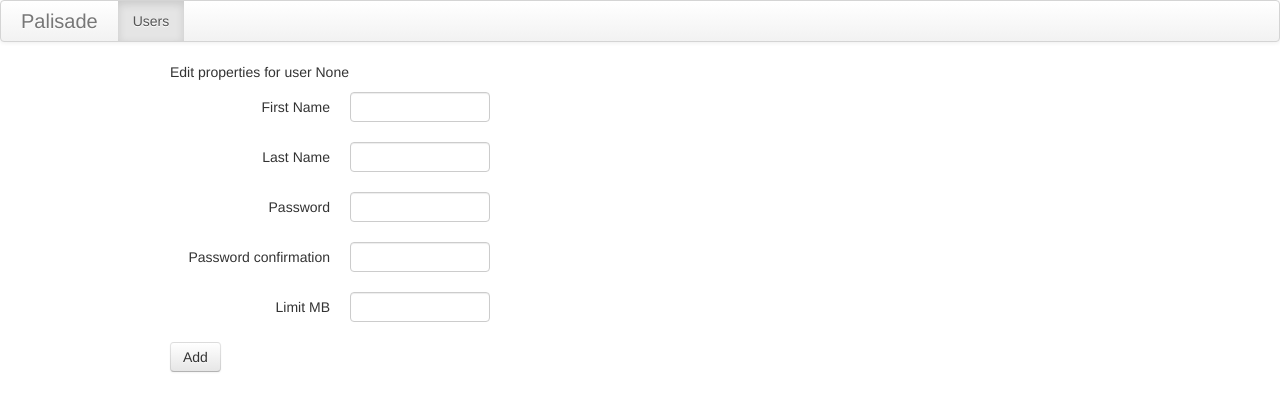
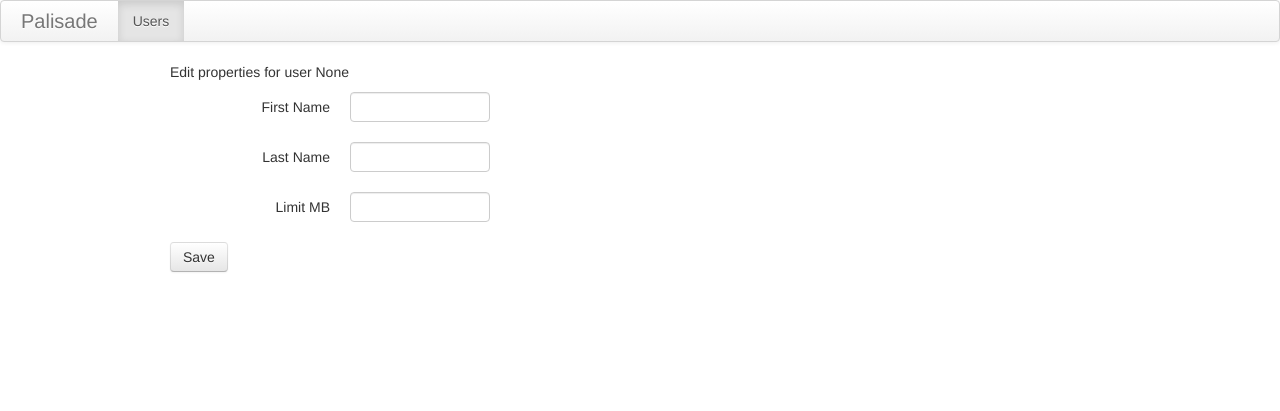
Before and after one commit to abazad/palisade, a Flask app: template palisade/ui/admin/templates/edit_user.html in a window 1280 px wide. Shown: the top 411 px of the page. Run offline with Flask 2, Linux system fonts and the light colour scheme; the template is opened without the code that fills it: values that come from a table or form of the project are taken from there, others are empty; parts of the project's set-up code (start-up, migrations or seed data) failed here and were passed over; some libraries are stand-ins or nearby versions.

Commit message:
edit_user completed

```diff
--- a/palisade/ui/admin/templates/add_user.html
+++ b/palisade/ui/admin/templates/add_user.html
@@ -13,6 +13,6 @@
 		{{ render_field(form.password) }}
 		{{ render_field(form.password_confirm) }}
 		{{ render_field(form.traffic_limit) }}
-		<input class="btn" type="submit" value="Add">
+		<input class="btn" type="submit" value="Save">
 	</form>
 {% endblock %}
--- a/palisade/ui/admin/templates/edit_user.html
+++ b/palisade/ui/admin/templates/edit_user.html
@@ -8,12 +8,10 @@
 {% block container %}
 <p>Edit properties for user {{ form.login.data }}</p>
 
-	<form class="form-horizontal" method="post" action="{{ url_for('admin.edit_user') }}">
+	<form class="form-horizontal" method="post" action="{{ url_for('admin.edit_user', user_id=form.id.data) }}">
 		{{ render_field(form.first_name) }}
 		{{ render_field(form.last_name) }}
-		{{ render_field(form.password) }}
-		{{ render_field(form.password_confirm) }}
 		{{ render_field(form.traffic_limit) }}
-		<input class="btn" type="submit" value="Add">
+		<input class="btn" type="submit" value="Save">
 	</form>
 {% endblock %}
--- a/palisade/ui/forms.py
+++ b/palisade/ui/forms.py
@@ -4,9 +4,10 @@ Created on 24.07.2013
 @author: bova
 '''
 
-from wtforms import Form, TextField, PasswordField, IntegerField, validators
+from wtforms import Form, TextField, PasswordField, IntegerField, HiddenField, validators
 
 class UserForm(Form):
+    id = HiddenField('Id')
     first_name = TextField('First Name', [validators.Required()])
     last_name = TextField('Last Name', [validators.Required()])
     login = TextField('Login', [validators.Required()])
```
Also changed, not shown: palisade/ui/admin/views.py (+14 -11 lines).
